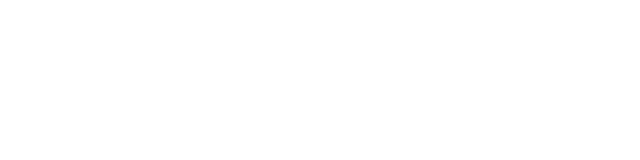
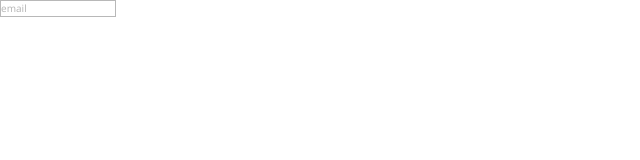
Before and after one commit to yonaisgood/MOMOO-React, a React (Vite) app: page /login in a window 1280 px wide. Shown: the top 160 px of the page, without its empty margins (0-640 px from the left). Built offline with nearby package versions, Linux system fonts and the light colour scheme.

Commit message:
:art: Design: input 공통 스타일 구현(#1)

```diff
--- a/src/App.tsx
+++ b/src/App.tsx
@@ -1,9 +1,16 @@
 import GlobalStyle from './GlobalStyle';
+import { BrowserRouter, Routes, Route } from 'react-router-dom';
+import Login from './pages/Login';
 
 function App() {
   return (
     <>
       <GlobalStyle />
+      <BrowserRouter>
+        <Routes>
+          <Route path='/login' element={<Login />}></Route>
+        </Routes>
+      </BrowserRouter>
     </>
   );
 }
--- /dev/null
+++ b/src/components/common/StyledInput.tsx
@@ -0,0 +1,17 @@
+import styled from 'styled-components';
+
+const StyledInput = styled.input`
+  border: 1px solid var(--gray-300);
+  color: var(--gray-900);
+
+  &::placeholder {
+    color: var(--gray-300);
+  }
+
+  &:focus {
+    border-color: var(--gray-800);
+    outline: none;
+  }
+`;
+
+export default StyledInput;
--- /dev/null
+++ b/src/pages/Login.tsx
@@ -0,0 +1,9 @@
+import StyledInput from '../components/common/StyledInput';
+
+export default function Login() {
+  return (
+    <form>
+      <StyledInput placeholder='email' />
+    </form>
+  );
+}
```
